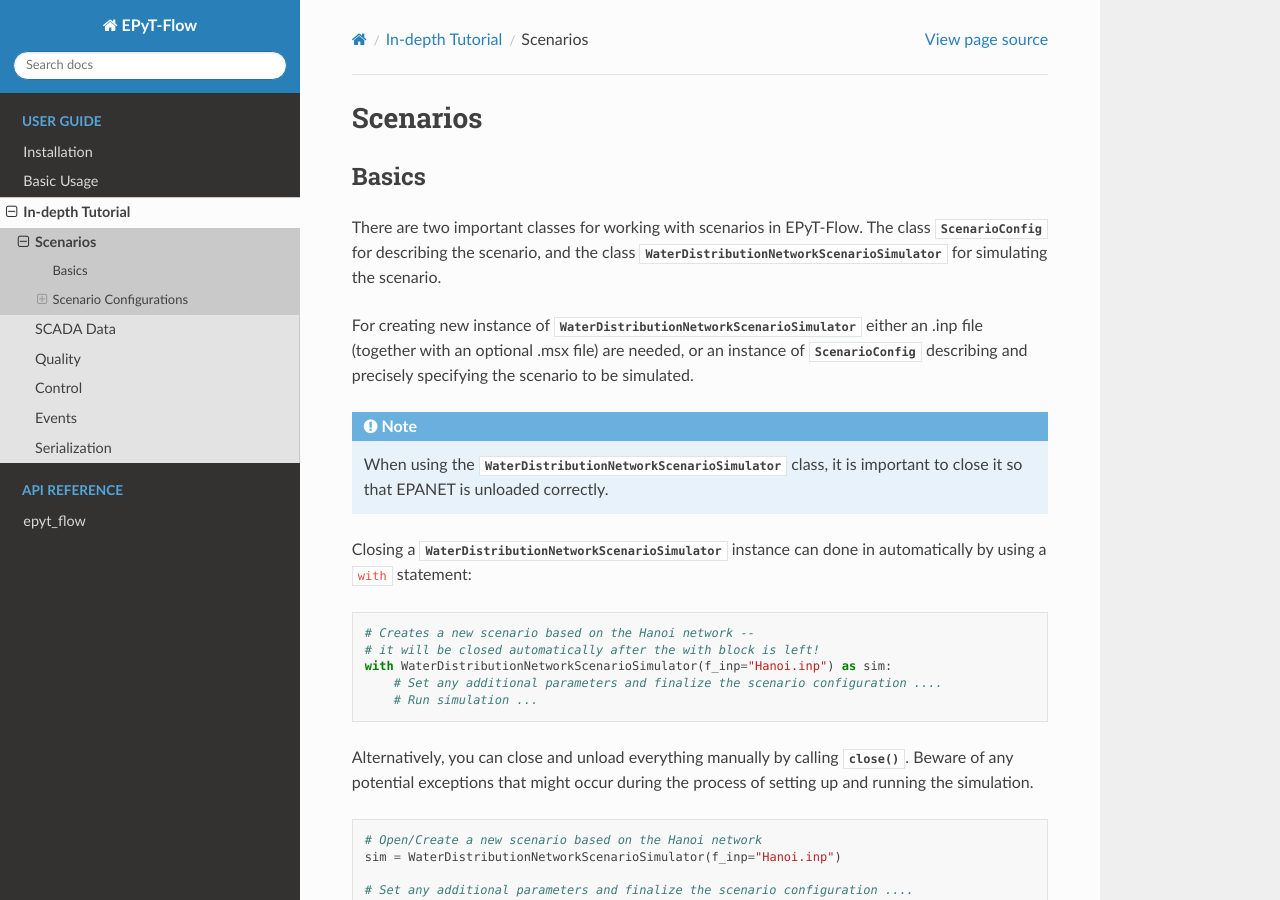
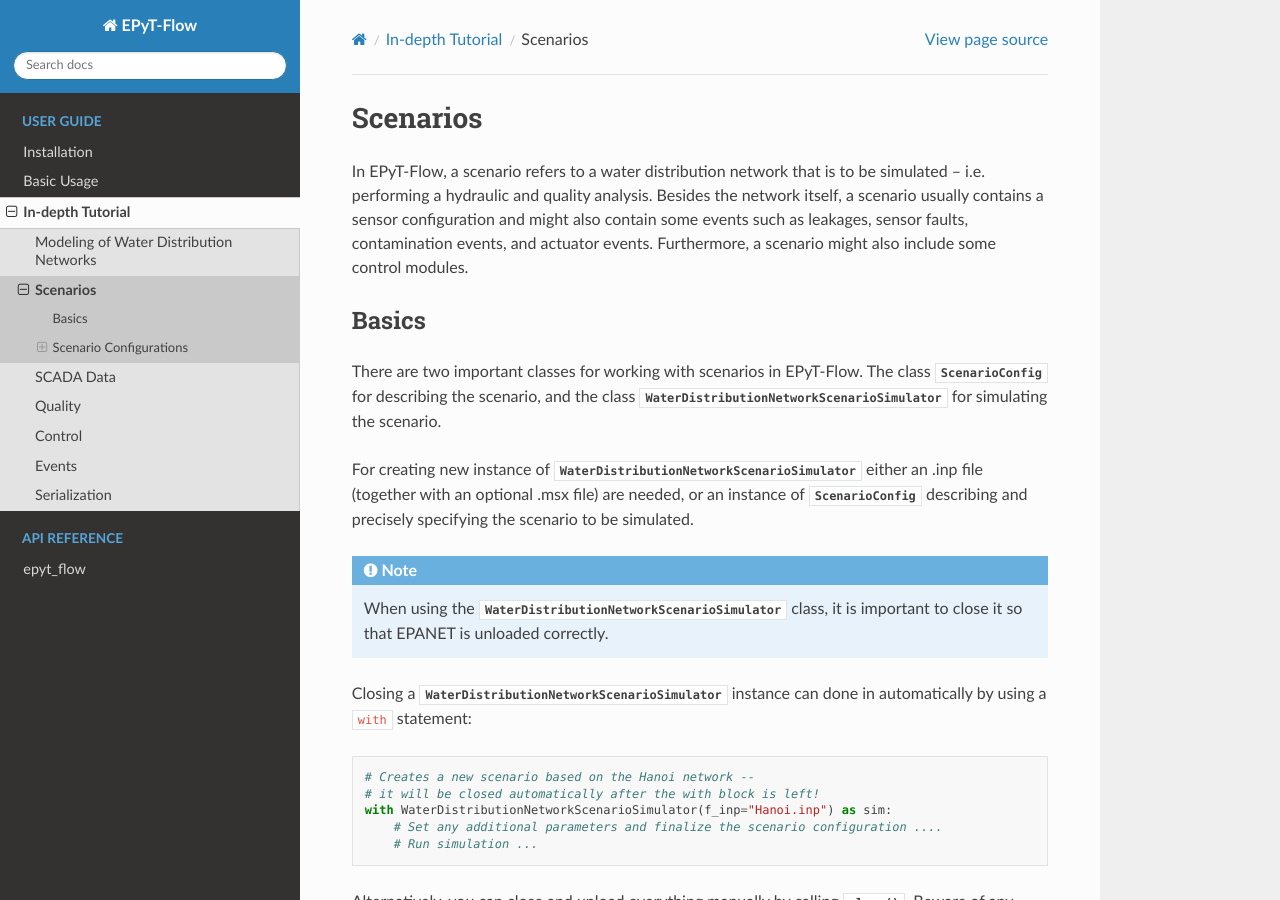
Before and after one commit to WaterFutures/EPyT-Flow, a Sphinx documentation site: the page built from docs/tut.scenarios.rst, in a window 1280 px wide and 900 px high. Built offline with Sphinx 7.4.7 and the Read the Docs theme 2.0.0, drawn with Linux system fonts in a browser that asks for light colours; some of the changed text lies outside the part shown.

```diff
--- a/docs/tut.scenarios.rst
+++ b/docs/tut.scenarios.rst
@@ -3,6 +3,13 @@
 *********
 Scenarios
 *********
+
+In EPyT-Flow, a scenario refers to a water distribution network that is to be simulated --
+i.e. performing a hydraulic and quality analysis.
+Besides the network itself, a scenario usually contains a sensor configuration and
+might also contain some events such as leakages, sensor faults, contamination events,
+and actuator events.
+Furthermore, a scenario might also include some control modules.
 
 Basics
 ++++++
--- a/docs/tutorial.rst
+++ b/docs/tutorial.rst
@@ -4,6 +4,7 @@ In-depth Tutorial
 =================
 
 .. toctree::
+    tut.intro
     tut.scenarios
     tut.scada
     tut.quality
```
Also changed, not shown: other parts of docs/tut.scenarios.rst (+1 -1 lines), docs/tut.intro.rst (added, +67 -0 lines).
